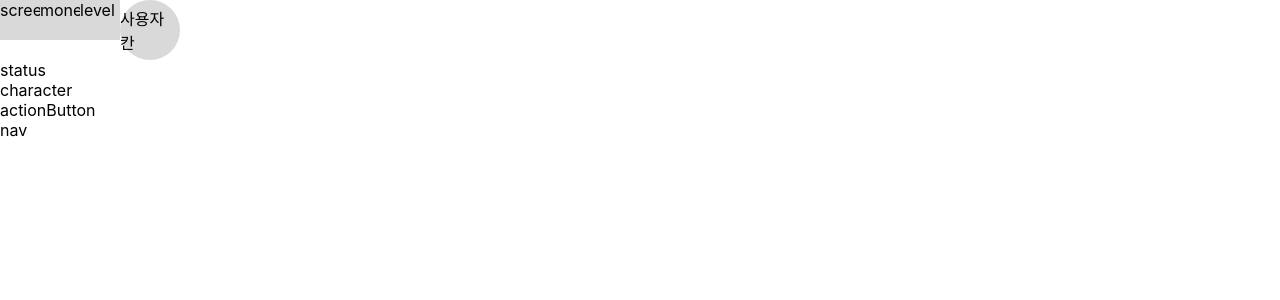
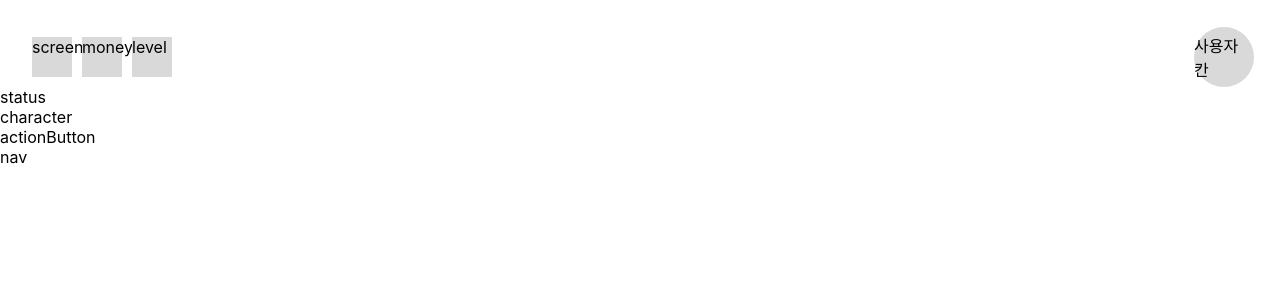
Before and after one commit to wafflestudio/wackathon-temp, a React (Create React App) app in the folder frontend/: page / in a window 1280 px wide. Shown: the top 300 px of the page. Built offline with nearby package versions, Linux system fonts and the light colour scheme.

Commit message:
user css 완성

```diff
--- a/frontend/src/components/user/etc/etcContainer.module.scss
+++ b/frontend/src/components/user/etc/etcContainer.module.scss
@@ -1,3 +1,6 @@
 .container {
   display: flex;
+  align-items: center;
+  gap: 10px;
+  margin-left: 32px;
 }
--- a/frontend/src/components/user/user.module.scss
+++ b/frontend/src/components/user/user.module.scss
@@ -6,4 +6,5 @@
   border-radius: 50%;
   justify-content: center;
   align-items: center;
+  margin-right: 26px;
 }
--- a/frontend/src/components/user/userContainer.module.scss
+++ b/frontend/src/components/user/userContainer.module.scss
@@ -1,3 +1,5 @@
 .container {
+  margin-top: 27px;
   display: flex;
+  justify-content: space-between;
 }
```
